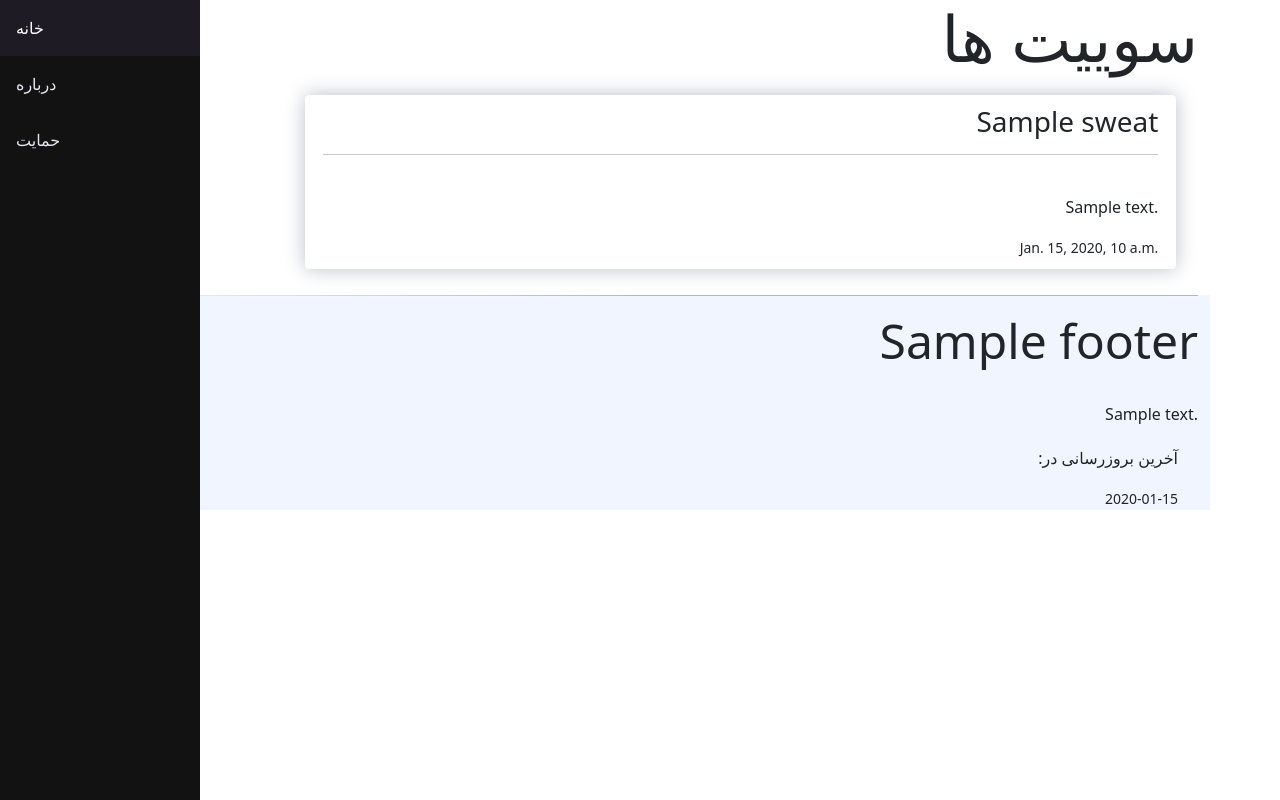
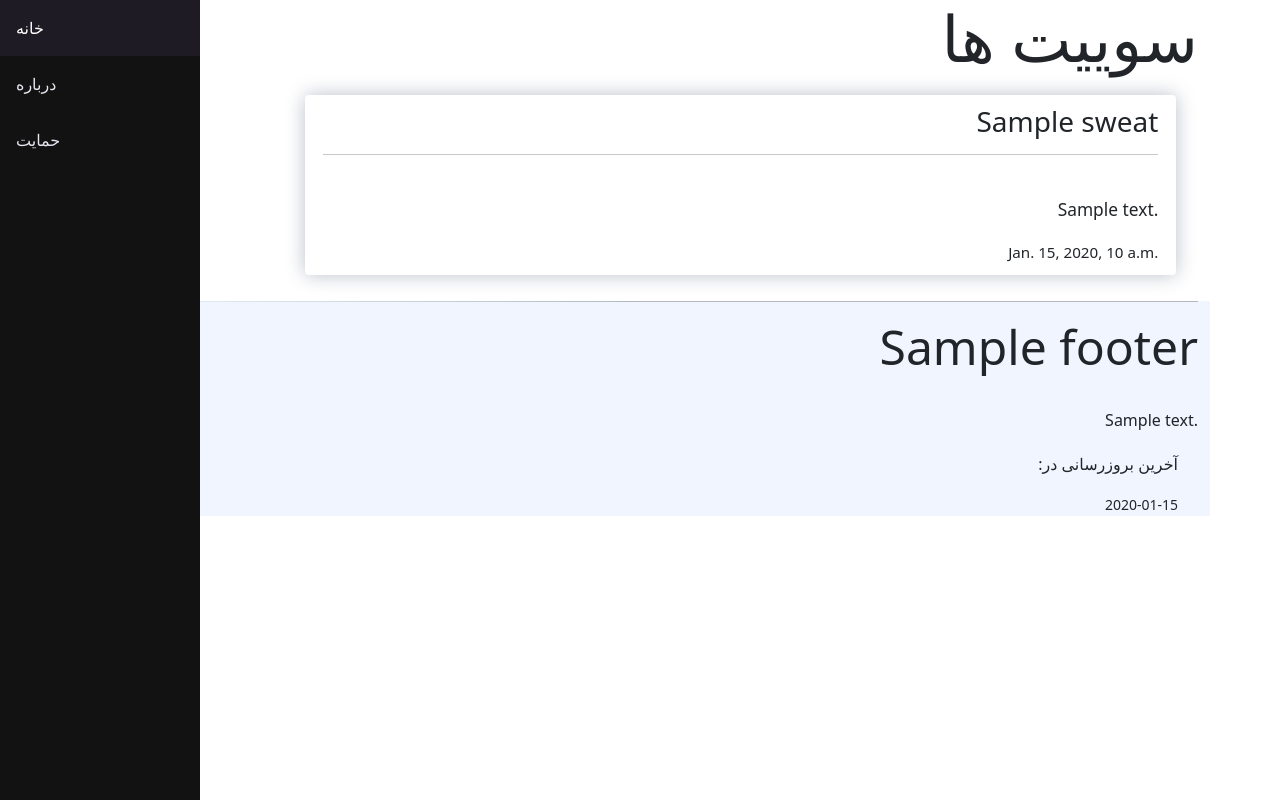
Before and after one commit to MortezaShoeibi/Sweater, a Django app: template home/templates/home/home.html in a window 1280 px wide. Run offline with Django 3.2, Linux system fonts and the light colour scheme; the template is opened without the code that fills it: most values are stand-ins (such as "Sample title", 1, 10 or a date in 2020).

Commit message:
change sweats font size

```diff
--- a/assets/styles/main.css
+++ b/assets/styles/main.css
@@ -16,6 +16,7 @@ body {
     -webkit-box-shadow: none;
     box-shadow: #BBBFCA 0 0 20px;
     padding: 10px 2%;
+    font-size: 13pt;
 }
 
 .sweat-card {
```
